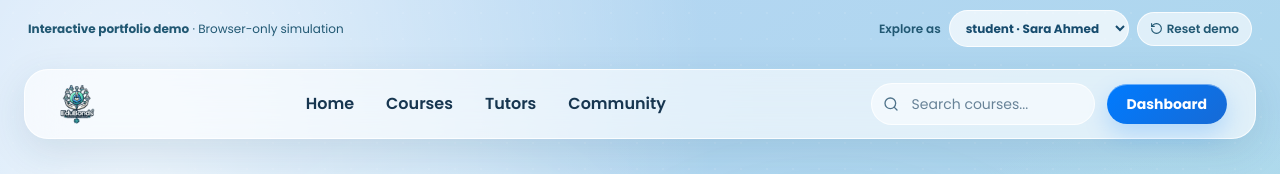
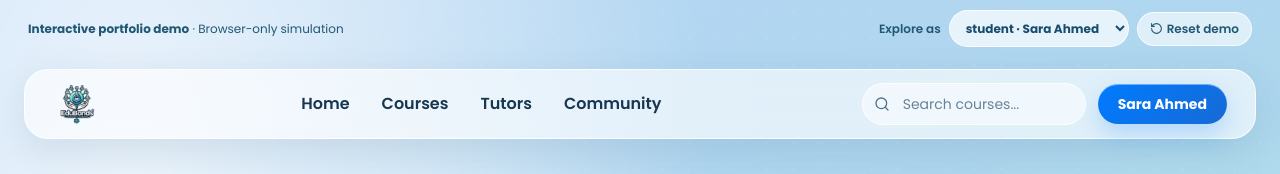
Before and after one commit to shiraygin/edubond, a Next.js app: page / in a window 1280 px wide. Shown: the top 174 px of the page. Built offline with nearby package versions, Linux system fonts and the light colour scheme.

Commit message:
ui: named account header, illustrated authentication and animated purchase

```diff
--- a/src/components/site-header.tsx
+++ b/src/components/site-header.tsx
@@ -4,15 +4,17 @@ import Image from 'next/image';
 import { useState } from 'react';
 import { Menu, Search, X } from 'lucide-react';
 import { useRouter } from 'next/navigation';
+import { useDemo } from '@/components/demo-provider';
 export function SiteHeader(){
  const [open,setOpen]=useState(false),[query,setQuery]=useState('');
  const router=useRouter();
+ const {user}=useDemo();
  function search(e:React.FormEvent<HTMLFormElement>){e.preventDefault();router.push('/courses?q='+encodeURIComponent(query.trim()));setOpen(false)}
  return <header className="sticky top-0 z-50 px-3 pt-3 sm:px-6">
   <div className="glass-strong mx-auto flex max-w-7xl items-center justify-between gap-5 rounded-[24px] px-5 py-2.5 lg:px-7">
    <Link href="/" aria-label="EduBonds home" className="shrink-0"><Image src="/edubonds-logo.png" alt="EduBonds" width={106} height={54} className="h-12 w-auto object-contain"/></Link>
    <nav aria-label="Main navigation" className="hidden items-center gap-8 md:flex"><Link href="/" className="font-semibold text-[#173650] hover:text-[#007bff]">Home</Link><Link href="/courses" className="font-semibold text-[#173650] hover:text-[#007bff]">Courses</Link><Link href="/tutors" className="font-semibold text-[#173650] hover:text-[#007bff]">Tutors</Link><Link href="/community" className="hidden font-semibold text-[#173650] hover:text-[#007bff] lg:inline">Community</Link></nav>
-   <div className="hidden items-center gap-3 md:flex"><form onSubmit={search} className="relative"><Search size={16} className="absolute left-3 top-1/2 -translate-y-1/2 text-[#50738b]"/><input aria-label="Search courses" value={query} onChange={e=>setQuery(e.target.value)} placeholder="Search courses..." className="w-44 rounded-full border border-white/80 bg-white/55 py-2.5 pl-10 pr-4 text-sm outline-none placeholder:text-[#688398] focus:bg-white lg:w-56"/></form><Link href="/account" className="blue-btn rounded-full px-5 py-2.5 text-sm font-bold text-white">Dashboard</Link></div>
+   <div className="hidden items-center gap-3 md:flex"><form onSubmit={search} className="relative"><Search size={16} className="absolute left-3 top-1/2 -translate-y-1/2 text-[#50738b]"/><input aria-label="Search courses" value={query} onChange={e=>setQuery(e.target.value)} placeholder="Search courses..." className="w-44 rounded-full border border-white/80 bg-white/55 py-2.5 pl-10 pr-4 text-sm outline-none placeholder:text-[#688398] focus:bg-white lg:w-56"/></form><Link href="/account" className="blue-btn rounded-full px-5 py-2.5 text-sm font-bold text-white">{user.name}</Link></div>
    <button type="button" aria-label={open?'Close navigation':'Open navigation'} aria-expanded={open} onClick={()=>setOpen(!open)} className="rounded-xl border border-white/75 bg-white/45 p-2 md:hidden">{open?<X size={22}/>:<Menu size={22}/>}</button>
   </div>
   {open&&<nav aria-label="Mobile navigation" className="glass-strong mx-auto mt-2 flex max-w-7xl flex-col gap-4 rounded-2xl p-5 md:hidden"><Link href="/" onClick={()=>setOpen(false)}>Home</Link><Link href="/courses" onClick={()=>setOpen(false)}>Courses</Link><Link href="/tutors" onClick={()=>setOpen(false)}>Tutors</Link><Link href="/community" onClick={()=>setOpen(false)}>Community</Link><Link href="/universities" onClick={()=>setOpen(false)}>Universities</Link><Link href="/account" onClick={()=>setOpen(false)}>Dashboard</Link><form onSubmit={search} className="flex gap-2"><input aria-label="Search courses" className="min-w-0 flex-1 rounded-xl border border-white bg-white/70 p-3" placeholder="Search courses" value={query} onChange={e=>setQuery(e.target.value)}/><button aria-label="Submit search" className="blue-btn rounded-xl px-4 text-white"><Search size={18}/></button></form></nav>}
```
